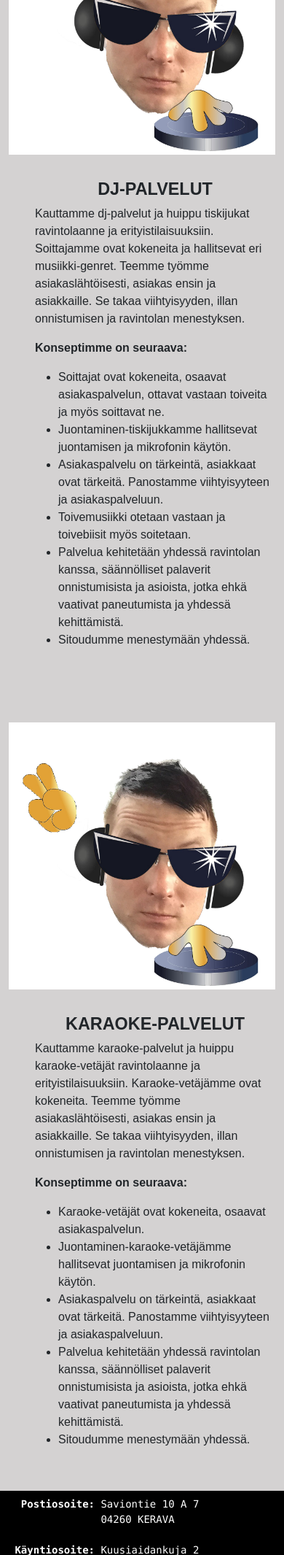
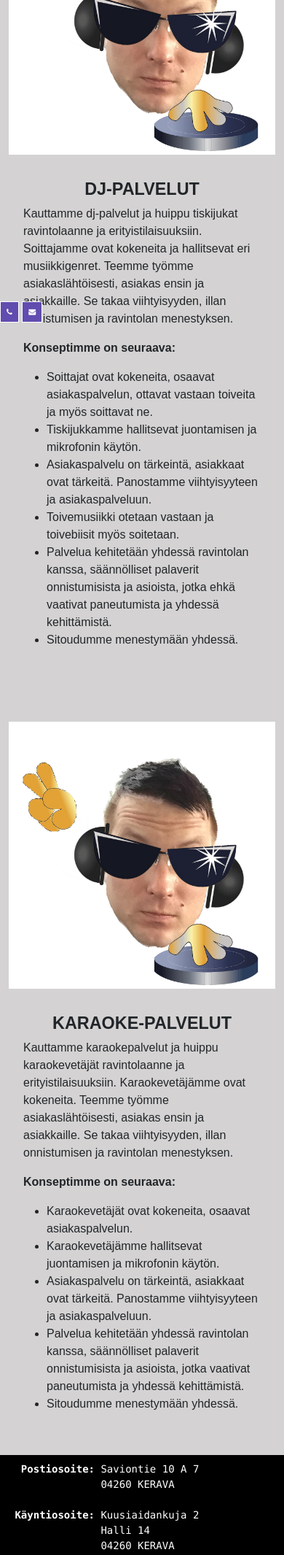
Before and after one commit to JoKivi/PagesForBiz, a PHP site: page /dj.html in a window 390 px wide. Shown: the part 386-2517 px from the top of the page at 73% size. Run offline with PHP 8.4, Linux system fonts and the light colour scheme.

Commit message:
making more dynamic

```diff
--- a/css/services.css
+++ b/css/services.css
@@ -17,3 +17,12 @@ img {
     max-width: 100%;
     height: auto;
 }
+
+/* RESPONSIVENESS */
+@media screen and (max-width: 767px) {
+    .info-text{
+        float: left;
+        padding-left: 2rem;
+        padding-right: 2rem;
+    }
+}
--- a/dj.html
+++ b/dj.html
@@ -7,8 +7,8 @@
     <meta name="viewport" content="width=device-width, initial-scale=1.0">
     <title>DJ/Karaoke</title>
 
-    <!-- Bootstrap -->
-    <div class="bootstrap"></div>
+    <!-- ASSETS -->
+    <div class="assets"></div>
 
     <!-- Services CSS -->
     <link rel="stylesheet" href="css/services.css">
@@ -27,7 +27,7 @@
             <div class="info-text col-md-6">
                 <h2>DJ-PALVELUT</h2>
                 <p> Kauttamme dj-palvelut ja huippu tiskijukat ravintolaanne ja erityistilaisuuksiin.
-                    Soittajamme ovat kokeneita ja hallitsevat eri musiikki-genret. Teemme työmme asiakaslähtöisesti,
+                    Soittajamme ovat kokeneita ja hallitsevat eri musiikkigenret. Teemme työmme asiakaslähtöisesti,
                     asiakas ensin ja asiakkaille. Se takaa viihtyisyyden, illan onnistumisen ja ravintolan
                     menestyksen.</p>
 
@@ -36,14 +36,13 @@
                     <li>Soittajat ovat kokeneita, osaavat asiakaspalvelun, ottavat vastaan toiveita ja myös
                         soittavat ne.
                     </li>
-                    <li>Juontaminen-tiskijukkamme hallitsevat juontamisen ja mikrofonin käytön.</li>
+                    <li>Tiskijukkamme hallitsevat juontamisen ja mikrofonin käytön.</li>
                     <li>Asiakaspalvelu on tärkeintä, asiakkaat ovat tärkeitä. Panostamme viihtyisyyteen ja
                         asiakaspalveluun.
                     </li>
                     <li>Toivemusiikki otetaan vastaan ja toivebiisit myös soitetaan.</li>
                     <li>Palvelua kehitetään yhdessä ravintolan kanssa, säännölliset palaverit onnistumisista ja
-                        asioista,
-                        jotka ehkä vaativat paneutumista ja yhdessä kehittämistä.</li>
+                        asioista, jotka ehkä vaativat paneutumista ja yhdessä kehittämistä.</li>
                     <li>Sitoudumme menestymään yhdessä.</li>
                 </ul>
             </div>
@@ -54,34 +53,30 @@
             </div>
             <div class="info-text col-md-6">
                 <h2>KARAOKE-PALVELUT</h2>
-                <p> Kauttamme karaoke-palvelut ja huippu karaoke-vetäjät ravintolaanne ja erityistilaisuuksiin.
-                    Karaoke-vetäjämme ovat kokeneita. Teemme työmme asiakaslähtöisesti, asiakas ensin ja
-                    asiakkaille. Se
-                    takaa viihtyisyyden, illan onnistumisen ja ravintolan menestyksen.</p>
+                <p> Kauttamme karaokepalvelut ja huippu karaokevetäjät ravintolaanne ja erityistilaisuuksiin.
+                    Karaokevetäjämme ovat kokeneita. Teemme työmme asiakaslähtöisesti, asiakas ensin ja
+                    asiakkaille. Se takaa viihtyisyyden, illan onnistumisen ja ravintolan menestyksen.</p>
 
                 <p><strong>Konseptimme on seuraava:</strong></p>
                 <ul>
-                    <li> Karaoke-vetäjät ovat kokeneita, osaavat asiakaspalvelun.</li>
-                    <li> Juontaminen-karaoke-vetäjämme hallitsevat juontamisen ja mikrofonin käytön.</li>
+                    <li> Karaokevetäjät ovat kokeneita, osaavat asiakaspalvelun.</li>
+                    <li> Karaokevetäjämme hallitsevat juontamisen ja mikrofonin käytön.</li>
                     <li>Asiakaspalvelu on tärkeintä, asiakkaat ovat tärkeitä. Panostamme viihtyisyyteen ja
                         asiakaspalveluun.
                     </li>
                     <li>Palvelua kehitetään yhdessä ravintolan kanssa, säännölliset palaverit onnistumisista ja
-                        asioista,
-                        jotka
-                        ehkä vaativat paneutumista ja yhdessä kehittämistä.</li>
-                    <li>Sitoudumme menestymään yhdessä.
-                    </li>
+                        asioista, jotka vaativat paneutumista ja yhdessä kehittämistä.</li>
+                    <li>Sitoudumme menestymään yhdessä.</li>
                 </ul>
             </div>
         </div>
     </div>
+    <div class="sticky"></div>
     <footer></footer>
 
     <!-- jQuery -->
     <script src="https://code.jquery.com/jquery-3.6.0.min.js"></script>
     <!-- JavaScript -->
-    <script src="./js/main.js" defer></script>
     <script src="./js/injectors.js" defer></script>
 
 </body>
--- a/harman.html
+++ b/harman.html
@@ -7,8 +7,8 @@
     <meta name="viewport" content="width=device-width, initial-scale=1.0">
     <title>Härmän Toy-Pois</title>
 
-    <!-- Bootstrap -->
-    <div class="bootstrap"></div>
+    <!-- ASSETS -->
+    <div class="assets"></div>
 
     <!-- Services CSS -->
     <link rel="stylesheet" href="css/services.css">
@@ -52,6 +52,8 @@
         </div>
     </div>
 
+    <div class="sticky"></div>
+
     <footer></footer>
 
     <!-- jQuery -->
--- /dev/null
+++ b/injectors/assets.html
@@ -0,0 +1,11 @@
+<!-- BOOTSTRAP -->
+<link href="https://cdn.jsdelivr.net/npm/bootstrap@5.3.0-alpha1/dist/css/bootstrap.min.css" rel="stylesheet"
+    integrity="sha384-GLhlTQ8iRABdZLl6O3oVMWSktQOp6b7In1Zl3/Jr59b6EGGoI1aFkw7cmDA6j6gD" crossorigin="anonymous">
+<script src="https://cdn.jsdelivr.net/npm/bootstrap@5.3.0-alpha1/dist/js/bootstrap.bundle.min.js"
+    integrity="sha384-w76AqPfDkMBDXo30jS1Sgez6pr3x5MlQ1ZAGC+nuZB+EYdgRZgiwxhTBTkF7CXvN"
+    crossorigin="anonymous"></script>
+
+<!-- STICKY -->
+
+<!-- Font Awesome -->
+<link rel="stylesheet" href="https://cdnjs.cloudflare.com/ajax/libs/font-awesome/4.7.0/css/font-awesome.min.css">
--- a/injectors/bootstrap.html
+++ /dev/null
@@ -1,6 +0,0 @@
-  <!-- Bootstrap -->
-  <link href="https://cdn.jsdelivr.net/npm/bootstrap@5.3.0-alpha1/dist/css/bootstrap.min.css" rel="stylesheet"
-    integrity="sha384-GLhlTQ8iRABdZLl6O3oVMWSktQOp6b7In1Zl3/Jr59b6EGGoI1aFkw7cmDA6j6gD" crossorigin="anonymous">
-  <script src="https://cdn.jsdelivr.net/npm/bootstrap@5.3.0-alpha1/dist/js/bootstrap.bundle.min.js"
-    integrity="sha384-w76AqPfDkMBDXo30jS1Sgez6pr3x5MlQ1ZAGC+nuZB+EYdgRZgiwxhTBTkF7CXvN"
-    crossorigin="anonymous"></script>
--- a/injectors/footer.html
+++ b/injectors/footer.html
@@ -16,6 +16,7 @@
 
 </style>
 
+<div class="sticky"></div>
 <footer>
   <div class="footer container-fluid">
     <div class="row">
--- a/injectors/sticky.html
+++ b/injectors/sticky.html
@@ -1,7 +1,4 @@
 <!-- STICKY -->
-
-<!-- Font Awesome -->
-<link rel="stylesheet" href="https://cdnjs.cloudflare.com/ajax/libs/font-awesome/4.7.0/css/font-awesome.min.css">
 
 <style>
     .sticky {
--- a/js/injectors.js
+++ b/js/injectors.js
@@ -1,10 +1,6 @@
-// // assets
-// $(document).ready(function () {
-//   $(".assets").load("injectors/assets.html");
-// });
-//BOOTSTRAP
+// assets
 $(document).ready(function () {
-  $(".bootstrap").load("injectors/bootstrap.html");
+  $(".assets").load("injectors/assets.html");
 });
 
 // HEADER
--- a/js/main.js
+++ b/js/main.js
@@ -81,11 +81,12 @@ thumbnailLinks.forEach(link => {
   });
 });
 
+
 // STICKY BACK-TO-TOP
 window.onscroll = function() {scrollFunction()};
 
 function scrollFunction() {
-  if (document.body.scrollTop > 1000 || document.documentElement.scrollTop > 1000) {
+  if (document.documentElement.scrollTop > 1000) {
     document.querySelector(".back-to-top").style.display = "block";
   } else {
     document.querySelector(".back-to-top").style.display = "none";
--- a/yksityis.html
+++ b/yksityis.html
@@ -7,8 +7,8 @@
     <meta name="viewport" content="width=device-width, initial-scale=1.0">
     <title>Yksityistilaisuudet</title>
 
-    <!-- Bootstrap -->
-    <div class="bootstrap"></div>
+    <!-- ASSETS -->
+    <div class="assets"></div>
 
     <!-- Services CSS -->
     <link rel="stylesheet" href="css/services.css">
@@ -56,6 +56,8 @@
         </div>
     </div>
 
+    <div class="sticky"></div>
+
     <footer></footer>
 
     <!-- jQuery -->
```
Also changed, not shown: erikois.html (+4 -3 lines), form.html (+3 -10 lines), gallery.html (+3 -4 lines), haat.html (+5 -4 lines), index.html (+5 -7 lines), yritys.html (+5 -2 lines), js/services.js (deleted), 1 other file.
